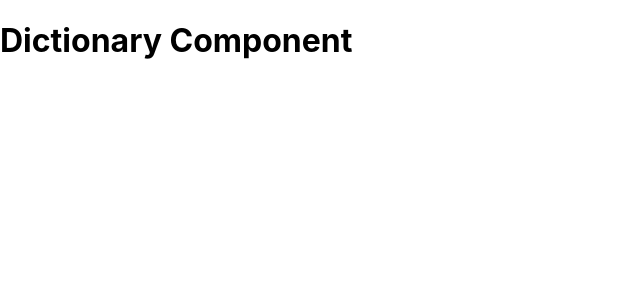
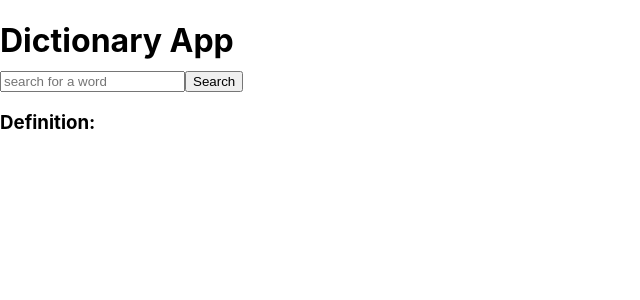
Before and after one commit to Akspublisher/xDictionary, a React (Create React App) app: page / in a window 1280 px wide. Shown: the top 300 px of the page, without its empty margins (0-640 px from the left). Built offline with nearby package versions, Linux system fonts and the light colour scheme.

Commit message:
Update commit

```diff
--- a/src/Dictionary.js
+++ b/src/Dictionary.js
@@ -1,9 +1,45 @@
-
+import React, { useState } from 'react';
 
 export default function Dictionary() {
 
-  return  (
-    <div>
-        <h1>Dictionary Component</h1>
-    </div>
-  )}
+    const [inputWord, setInputWord] = useState("");
+    const [definition, setDefinition] = useState("");
+
+    const dictionary =
+[
+
+    { word: "React", meaning: "A JavaScript library for building user interfaces." },
+
+    { word: "Component", meaning: "A reusable building block in React." },
+
+    { word: "State", meaning: "An object that stores data for a component." }
+
+]
+
+const handleSearch = (e) => {
+    //alert("Search button ok");
+    e.preventDefault();
+    if(inputWord === "") {
+        alert("Please enter a word to search");
+        return;
+    }
+    const foundWord = dictionary.find(word => word.word.toLowerCase() === inputWord.toLowerCase());
+ //   alert("Found word: " + JSON.stringify(foundWord));
+    if (foundWord) {
+        setDefinition(foundWord.meaning);
+   //     alert("Definition: " + foundWord.meaning);
+    } else {
+        setDefinition("Word not found in the dictionary.");
+    }
+}
+
+    return (
+        <div>
+            <h1 style={{marginBottom:"10px"}}>Dictionary App</h1>
+            <input type ="search" placeholder ="search for a word"  onChange={(e) => setInputWord(e.target.value)} />
+            <button onClick={handleSearch}>Search</button>
+            <h3>Definition:</h3>
+            <p>{definition}</p>
+        </div>
+    )
+  }
```
